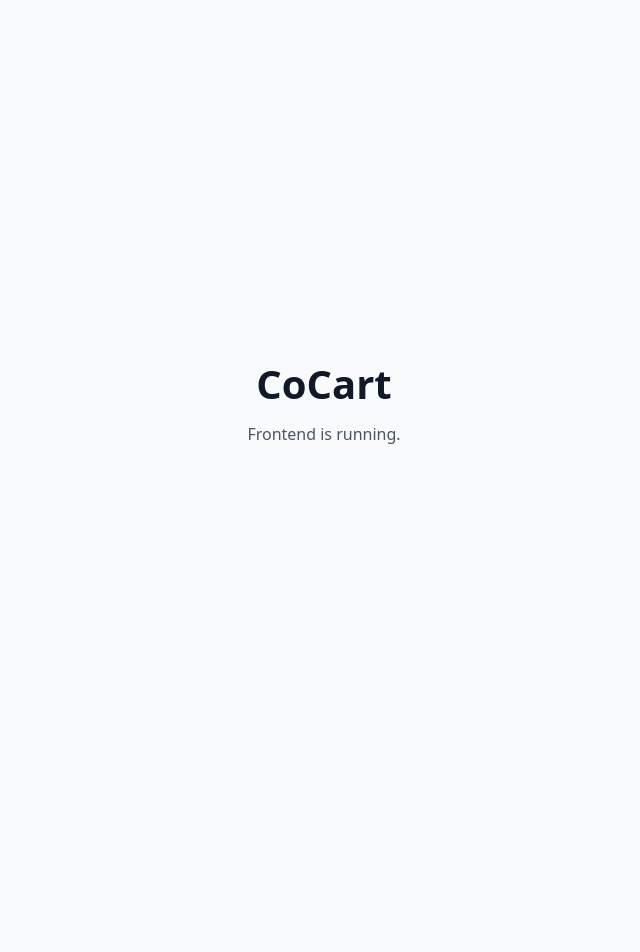
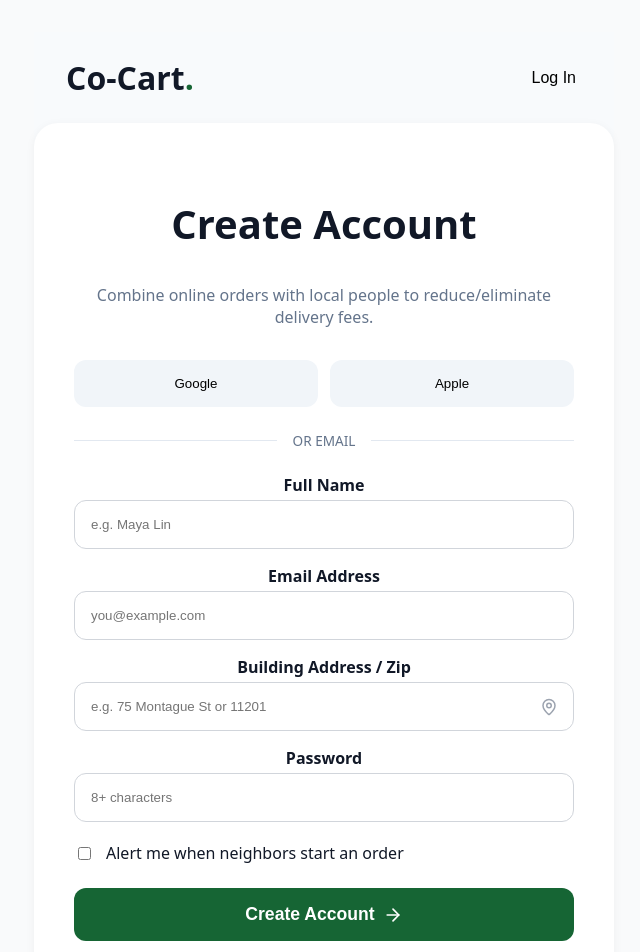
Before and after one commit to CS320-team-5/team-5, a React app in the folder frontend/: page / in a window 1280 px wide. Shown: the top 952 px of the page, without its empty margins (316-956 px from the left). Before the commit the page ends 800 px from the top, so only its background shows below. Built offline with nearby package versions, Linux system fonts and the light colour scheme; the HTML template or start-up script is replaced by a standard one.

Commit message:
Modified and reworked Daniels sign up page to work properly with Vite.

```diff
--- a/frontend/package.json
+++ b/frontend/package.json
@@ -10,6 +10,7 @@
     "preview": "vite preview"
   },
   "dependencies": {
+    "lucide-react": "^1.59.0",
     "react": "^19.2.8",
     "react-dom": "^19.2.8",
     "supabase-js": "^0.0.1-security"
--- a/frontend/src/App.jsx
+++ b/frontend/src/App.jsx
@@ -1,12 +1,9 @@
 import './App.css'
 
+import SignUpPage from "./signup/signUpPage";
+
 function App() {
-  return (
-    <main>
-      <h1>CoCart</h1>
-      <p>Frontend is running.</p>
-    </main>
-  )
+  return <SignUpPage />;
 }
 
 export default App
--- /dev/null
+++ b/frontend/src/signup/signUpPage.jsx
@@ -0,0 +1,116 @@
+import "./signup.css";
+import { ArrowRight, MapPin } from "lucide-react";
+
+export default function SignUpPage() {
+  return (
+    <main className="signup-page">
+
+      <header className="signup-header">
+        <h1>
+          Co-Cart<span className="brand-dot">.</span>
+        </h1>
+
+        <button className="login-button">
+          Log In
+        </button>
+      </header>
+
+      <div className="signup-content">
+        <div className="signup-card">
+
+          <h2 className="signup-title">
+            Create Account
+          </h2>
+
+          <p className="signup-subtitle">
+            Combine online orders with local people to reduce/eliminate delivery fees.
+          </p>
+
+          <div className="social-buttons">
+            <button>Google</button>
+            <button>Apple</button>
+          </div>
+
+          <div className="divider">
+            <div className="divider-line"></div>
+
+            <span className="divider-text">
+              OR EMAIL
+            </span>
+
+            <div className="divider-line"></div>
+          </div>
+
+          <div className="form-group">
+            <label>Full Name</label>
+
+            <input
+              type="text"
+              placeholder="e.g. Maya Lin"
+            />
+          </div>
+
+          <div className="form-group">
+            <label>Email Address</label>
+
+            <input
+              type="email"
+              placeholder="you@example.com"
+            />
+          </div>
+
+          <div className="form-group">
+            <label>Building Address / Zip</label>
+
+            <div className="address-wrapper">
+              <input
+                type="text"
+                placeholder="e.g. 75 Montague St or 11201"
+              />
+
+              <MapPin
+                size={18}
+                className="map-icon"
+              />
+            </div>
+          </div>
+
+          <div className="form-group">
+            <label>Password</label>
+
+            <input
+              type="password"
+              placeholder="8+ characters"
+            />
+          </div>
+
+          <label className="checkbox-row">
+            <input type="checkbox" />
+
+            <span>
+              Alert me when neighbors start an order
+            </span>
+          </label>
+
+          <button className="create-account-button">
+            Create Account
+
+            <ArrowRight size={20} />
+          </button>
+
+          <p className="login-link">
+            Already have an account?
+            {" "}
+            <span>Log in</span>
+          </p>
+
+        </div>
+      </div>
+
+      <footer className="signup-footer">
+        Co-Cart
+      </footer>
+
+    </main>
+  );
+}
--- /dev/null
+++ b/frontend/src/signup/signup.css
@@ -0,0 +1,161 @@
+.signup-page {
+  min-height: 100vh;
+  background: #f8fafc;
+  display: flex;
+  flex-direction: column;
+}
+
+.signup-header {
+  display: flex;
+  justify-content: space-between;
+  align-items: center;
+  padding: 24px 32px;
+}
+
+.signup-header h1 {
+  font-size: 2rem;
+  font-weight: 700;
+}
+
+.brand-dot {
+  color: #166534;
+}
+
+.login-button {
+  background: none;
+  border: none;
+  cursor: pointer;
+  font-size: 1rem;
+}
+
+.signup-content {
+  flex: 1;
+  display: flex;
+  justify-content: center;
+  align-items: center;
+}
+
+.signup-card {
+  width: 100%;
+  max-width: 580px;
+  background: white;
+  border-radius: 24px;
+  padding: 40px;
+  box-shadow: 0 2px 10px rgba(0,0,0,.05);
+}
+
+.signup-title {
+  text-align: center;
+  font-size: 2.5rem;
+  font-weight: bold;
+}
+
+.signup-subtitle {
+  text-align: center;
+  color: #64748b;
+  margin-top: 8px;
+}
+
+.social-buttons {
+  display: grid;
+  grid-template-columns: 1fr 1fr;
+  gap: 12px;
+  margin-top: 32px;
+}
+
+.social-buttons button {
+  background: #f1f5f9;
+  border: none;
+  border-radius: 12px;
+  padding: 16px;
+  cursor: pointer;
+}
+
+.divider {
+  display: flex;
+  align-items: center;
+  gap: 16px;
+  margin: 24px 0;
+}
+
+.divider-line {
+  flex: 1;
+  height: 1px;
+  background: #e2e8f0;
+}
+
+.divider-text {
+  font-size: 0.85rem;
+  color: #64748b;
+}
+
+.form-group {
+  margin-bottom: 16px;
+}
+
+.form-group label {
+  display: block;
+  margin-bottom: 4px;
+  font-weight: 600;
+}
+
+.form-group input {
+  width: 100%;
+  padding: 16px;
+  border-radius: 12px;
+  border: 1px solid #d1d5db;
+  box-sizing: border-box;
+}
+
+.address-wrapper {
+  position: relative;
+}
+
+.map-icon {
+  position: absolute;
+  right: 16px;
+  top: 50%;
+  transform: translateY(-50%);
+  color: #9ca3af;
+}
+
+.checkbox-row {
+  display: flex;
+  gap: 12px;
+  align-items: center;
+  margin-top: 20px;
+}
+
+.create-account-button {
+  width: 100%;
+  margin-top: 24px;
+  padding: 16px;
+  background: #166534;
+  color: white;
+  border: none;
+  border-radius: 12px;
+  display: flex;
+  justify-content: center;
+  align-items: center;
+  gap: 8px;
+  font-size: 1.1rem;
+  font-weight: 600;
+  cursor: pointer;
+}
+
+.login-link {
+  text-align: center;
+  margin-top: 20px;
+  color: #64748b;
+}
+
+.login-link span {
+  color: #166534;
+  cursor: pointer;
+}
+
+.signup-footer {
+  text-align: center;
+  padding: 24px;
+  color: #64748b;
+}
--- /dev/null
+++ b/frontend/src/signup/signup.html
@@ -0,0 +1,15 @@
+<!DOCTYPE html>
+<html>
+<head>
+  <meta charset="UTF-8" />
+  <title>Signup</title>
+</head>
+<body>
+  <div id="root"></div>
+
+  <script
+    type="module"
+    src="/src/signup/main.tsx"
+  ></script>
+</body>
+</html>
```
Also changed, not shown: frontend/src/signup/main.tsx (added, +12 -0 lines), 1 other file (tests, documents, lock files or other folders).
